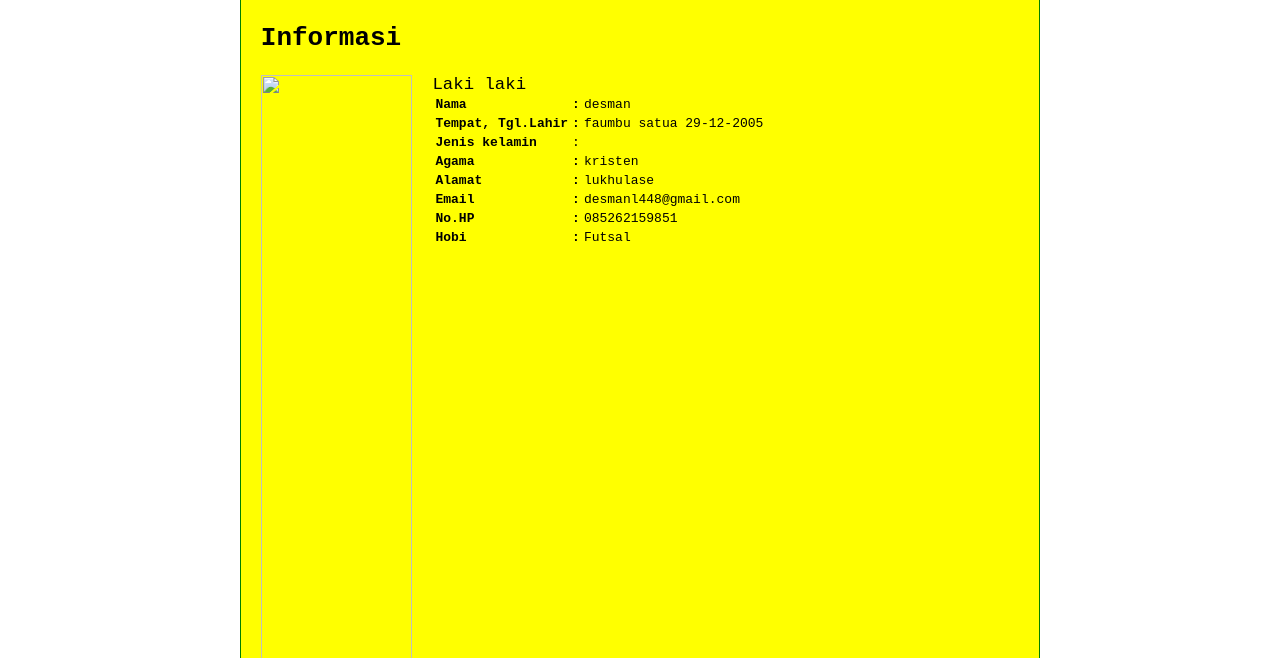
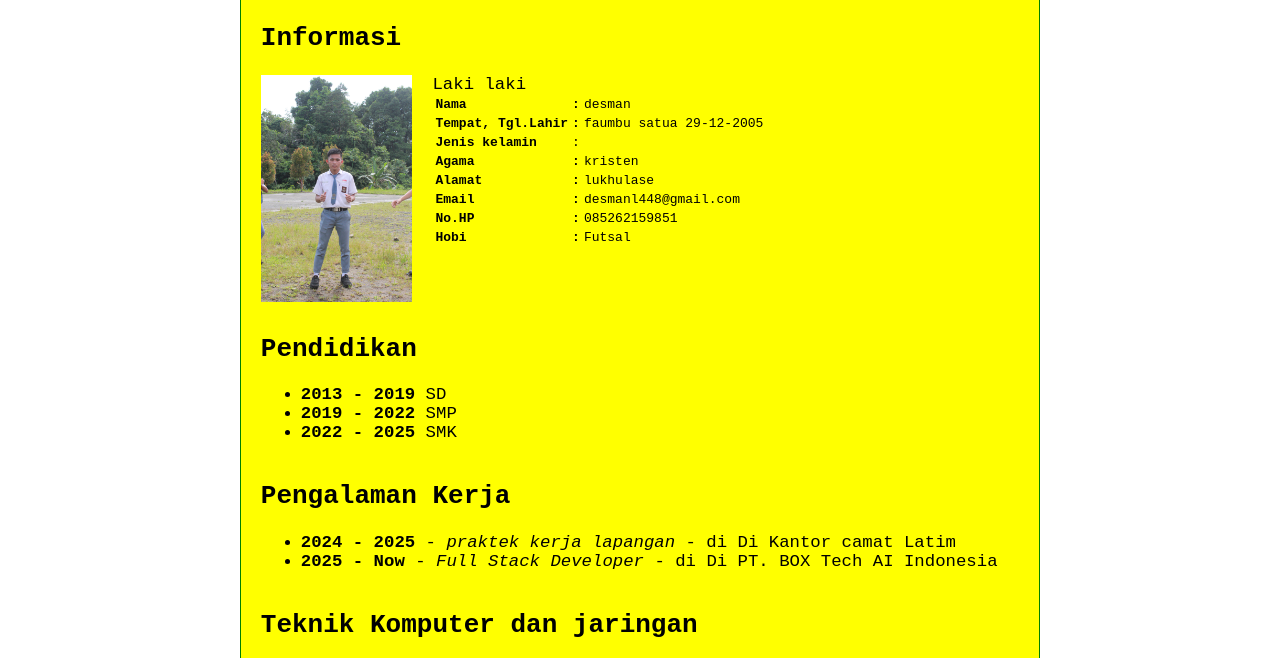
Before and after one commit to desmanlase/desman, a plain HTML site: page index.html in a window 1280 px wide. Shown: the part 142-800 px from the top of the page. Drawn offline with Linux system fonts and the light colour scheme.

Commit message:
Update index.html

```diff
--- a/index.html
+++ b/index.html
@@ -18,7 +18,7 @@
 			<h2>Informasi</h2>
 
 			<div class="kiri">
-				<img src="foto.jpg">
+				<img src="IMG-20250218-WA0202.jpg">
 			</div>
 
 			<div class="kanan">
```
